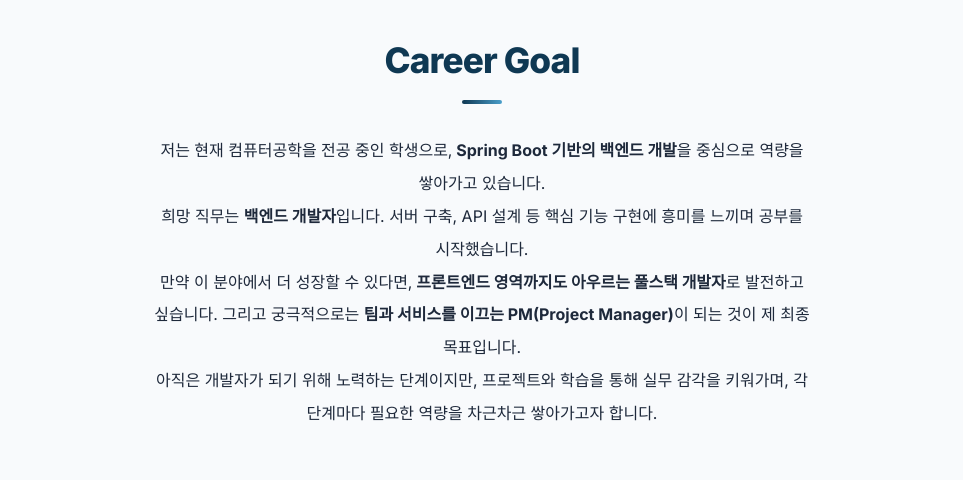
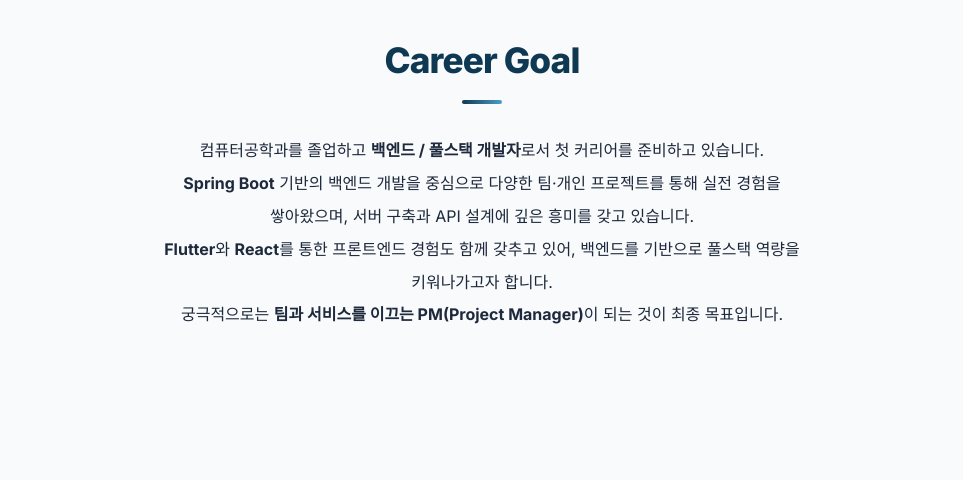
Before and after one commit to eongeung/eongeung, a React (Vite) app: page / in a window 1280 px wide. Shown: the part 2840-3320 px from the top of the page, without its empty margins (158-1121 px from the left). Built offline with nearby package versions, Linux system fonts and the light colour scheme.

Commit message:
feat: Career Goal 졸업 후 취준 상황에 맞게 문구 수정, 백엔드/풀스택 개발자 목표 반영

```diff
--- a/src/sections/Career.jsx
+++ b/src/sections/Career.jsx
@@ -10,29 +10,23 @@ export default function Career() {
       <FadeIn>
         {lang === 'ko' ? (
           <p>
-            저는 현재 컴퓨터공학을 전공 중인 학생으로,
-            <strong> Spring Boot 기반의 백엔드 개발</strong>을 중심으로 역량을 쌓아가고 있습니다.<br />
-            희망 직무는 <strong>백엔드 개발자</strong>입니다.
-            서버 구축, API 설계 등 핵심 기능 구현에 흥미를 느끼며 공부를 시작했습니다.<br />
-            만약 이 분야에서 더 성장할 수 있다면,
-            <strong> 프론트엔드 영역까지도 아우르는 풀스택 개발자</strong>로 발전하고 싶습니다.
-            그리고 궁극적으로는 <strong>팀과 서비스를 이끄는 PM(Project Manager)</strong>이 되는 것이 제 최종 목표입니다.<br />
-            아직은 개발자가 되기 위해 노력하는 단계이지만,
-            프로젝트와 학습을 통해 실무 감각을 키워가며,
-            각 단계마다 필요한 역량을 차근차근 쌓아가고자 합니다.
+            컴퓨터공학과를 졸업하고 <strong>백엔드 / 풀스택 개발자</strong>로서 첫 커리어를 준비하고 있습니다.<br />
+            <strong>Spring Boot</strong> 기반의 백엔드 개발을 중심으로 다양한 팀·개인 프로젝트를 통해 실전 경험을 쌓아왔으며,
+            서버 구축과 API 설계에 깊은 흥미를 갖고 있습니다.<br />
+            <strong>Flutter</strong>와 <strong>React</strong>를 통한 프론트엔드 경험도 함께 갖추고 있어,
+            백엔드를 기반으로 풀스택 역량을 키워나가고자 합니다.<br />
+            궁극적으로는 <strong>팀과 서비스를 이끄는 PM(Project Manager)</strong>이 되는 것이 최종 목표입니다.
           </p>
         ) : (
           <p>
-            I am currently studying Computer Science, focusing on developing my skills through
-            <strong> backend development with Spring Boot</strong>.<br />
-            My desired role is a <strong>backend developer</strong>.
-            I became interested in this field through server building and API design, which led me to begin my studies.<br />
-            If I continue to grow, I hope to become a
-            <strong> full-stack developer</strong> who also understands frontend development.
-            Ultimately, my goal is to become a <strong>Project Manager (PM)</strong> who leads teams and services.<br />
-            While I am still on the path to becoming a developer,
-            I am gaining practical experience through projects and learning,
-            building up the necessary skills step by step.
+            I graduated with a degree in Computer Engineering and am currently preparing for my first career as a
+            <strong> backend / full-stack developer</strong>.<br />
+            I have built practical experience through various team and personal projects centered on
+            <strong> Spring Boot</strong>-based backend development,
+            with a strong interest in server architecture and API design.<br />
+            I also have frontend experience with <strong>Flutter</strong> and <strong>React</strong>,
+            and aim to grow into a full-stack developer grounded in backend expertise.<br />
+            Ultimately, my long-term goal is to become a <strong>Project Manager (PM)</strong> who leads teams and services.
           </p>
         )}
       </FadeIn>
```
